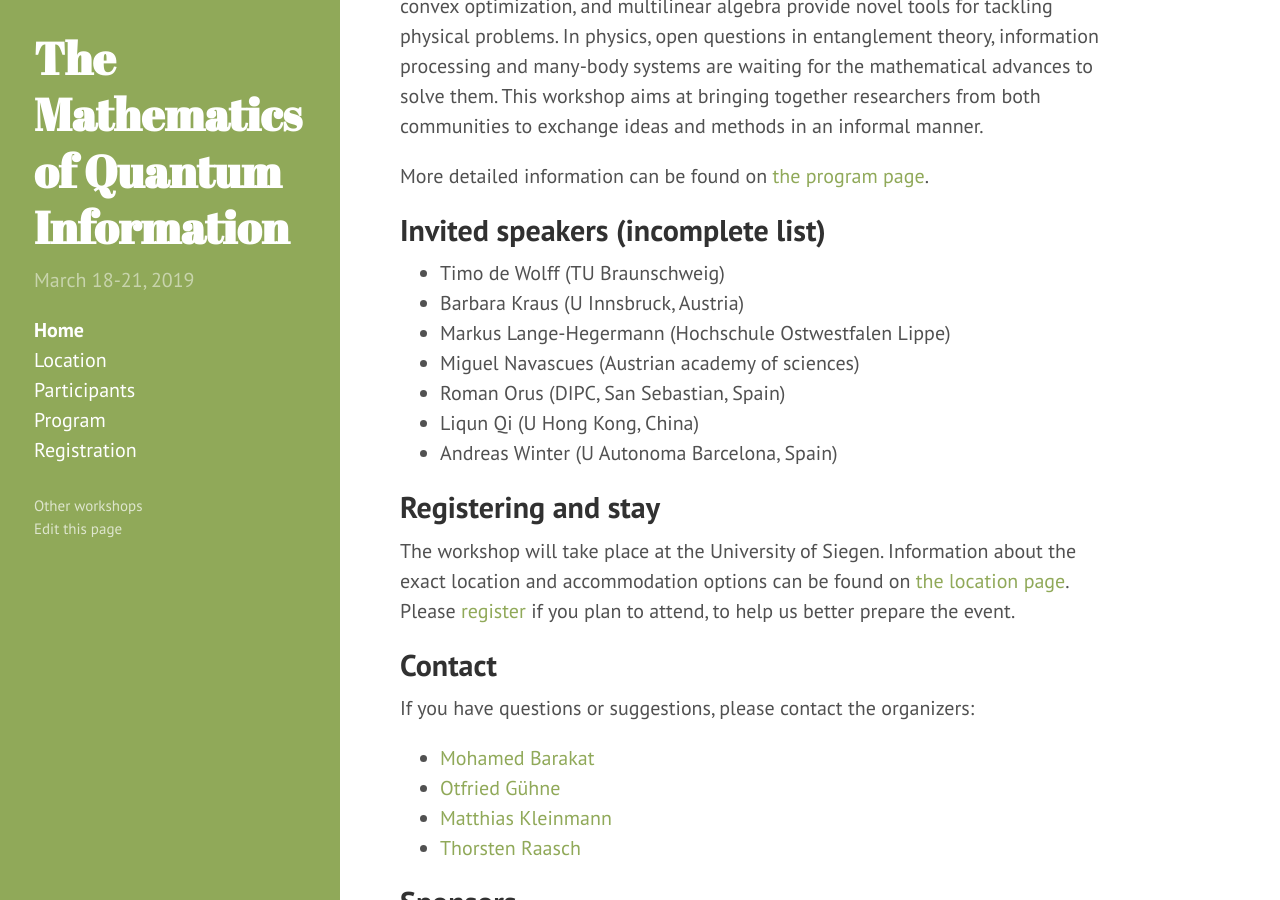
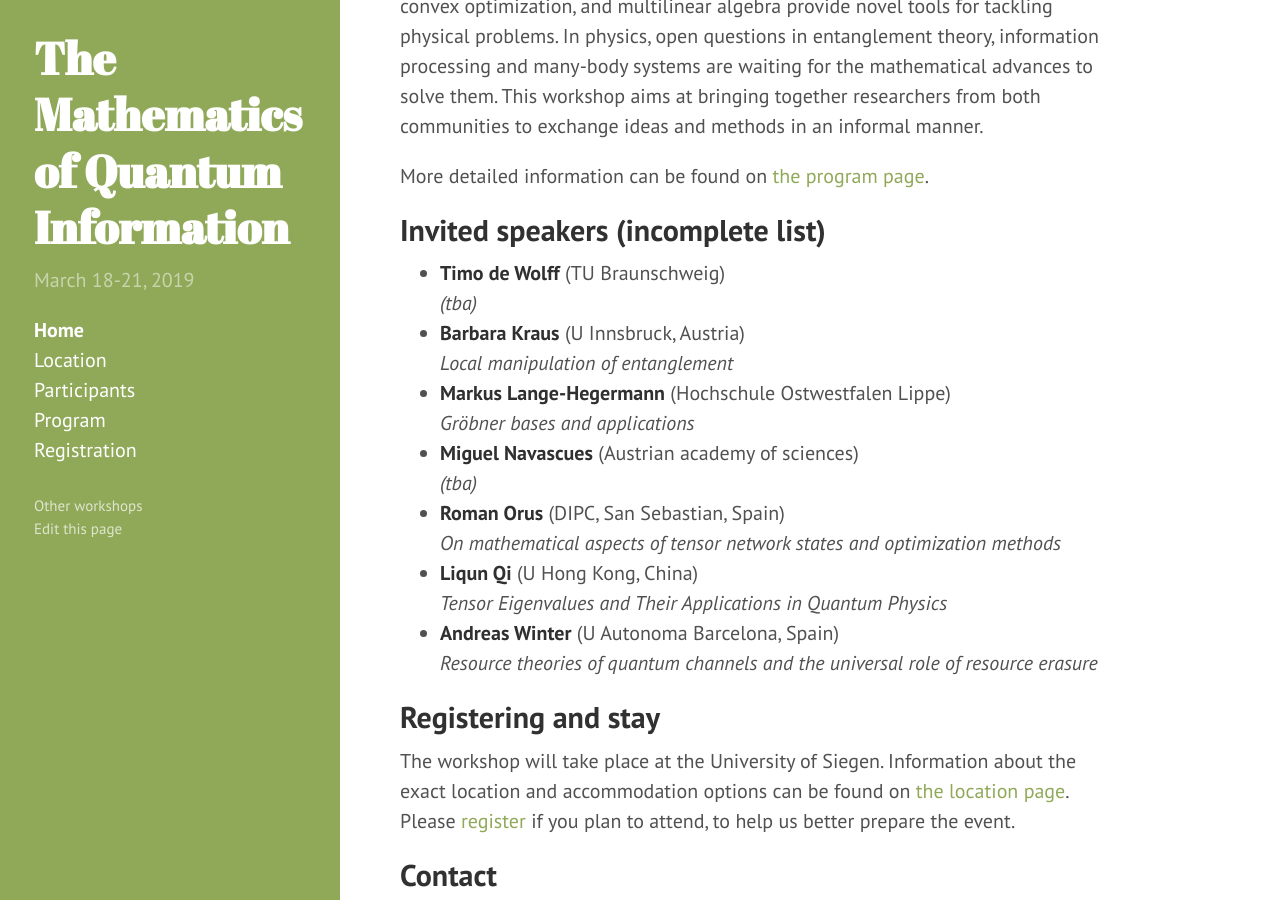
Before and after one commit to MoQIT/MoQI-2019, a Jekyll site: the page built from index.md, in a window 1280 px wide and 900 px high, scrolled down 391 px. Built offline with Jekyll 4.4.1, drawn with Linux system fonts in a browser that asks for light colours.

Commit message:
added titles to speakers

```diff
--- a/index.md
+++ b/index.md
@@ -24,13 +24,20 @@ More detailed information can be found on [the program page]({{ site.baseurl }}/
 
 ## Invited speakers (incomplete list)
 
-* Timo de Wolff (TU Braunschweig)
-* Barbara Kraus (U Innsbruck, Austria)
-* Markus Lange-Hegermann (Hochschule Ostwestfalen Lippe)
-* Miguel Navascues (Austrian academy of sciences)
-* Roman Orus (DIPC, San Sebastian, Spain)
-* Liqun Qi (U Hong Kong, China)
-* Andreas Winter (U Autonoma Barcelona, Spain)
+* **Timo de Wolff** (TU Braunschweig) <br/>
+  *(tba)*
+* **Barbara Kraus** (U Innsbruck, Austria) <br/>
+  *Local manipulation of entanglement*
+* **Markus Lange-Hegermann** (Hochschule Ostwestfalen Lippe) <br/>
+  *Gröbner bases and applications*
+* **Miguel Navascues** (Austrian academy of sciences) <br/>
+  *(tba)*
+* **Roman Orus** (DIPC, San Sebastian, Spain) <br/>
+  *On mathematical aspects of tensor network states and optimization methods*
+* **Liqun Qi** (U Hong Kong, China) <br/>
+  *Tensor Eigenvalues and Their Applications in Quantum Physics*
+* **Andreas Winter** (U Autonoma Barcelona, Spain) <br/>
+  *Resource theories of quantum channels and the universal role of resource erasure*
 
 ## Registering and stay
 
```
